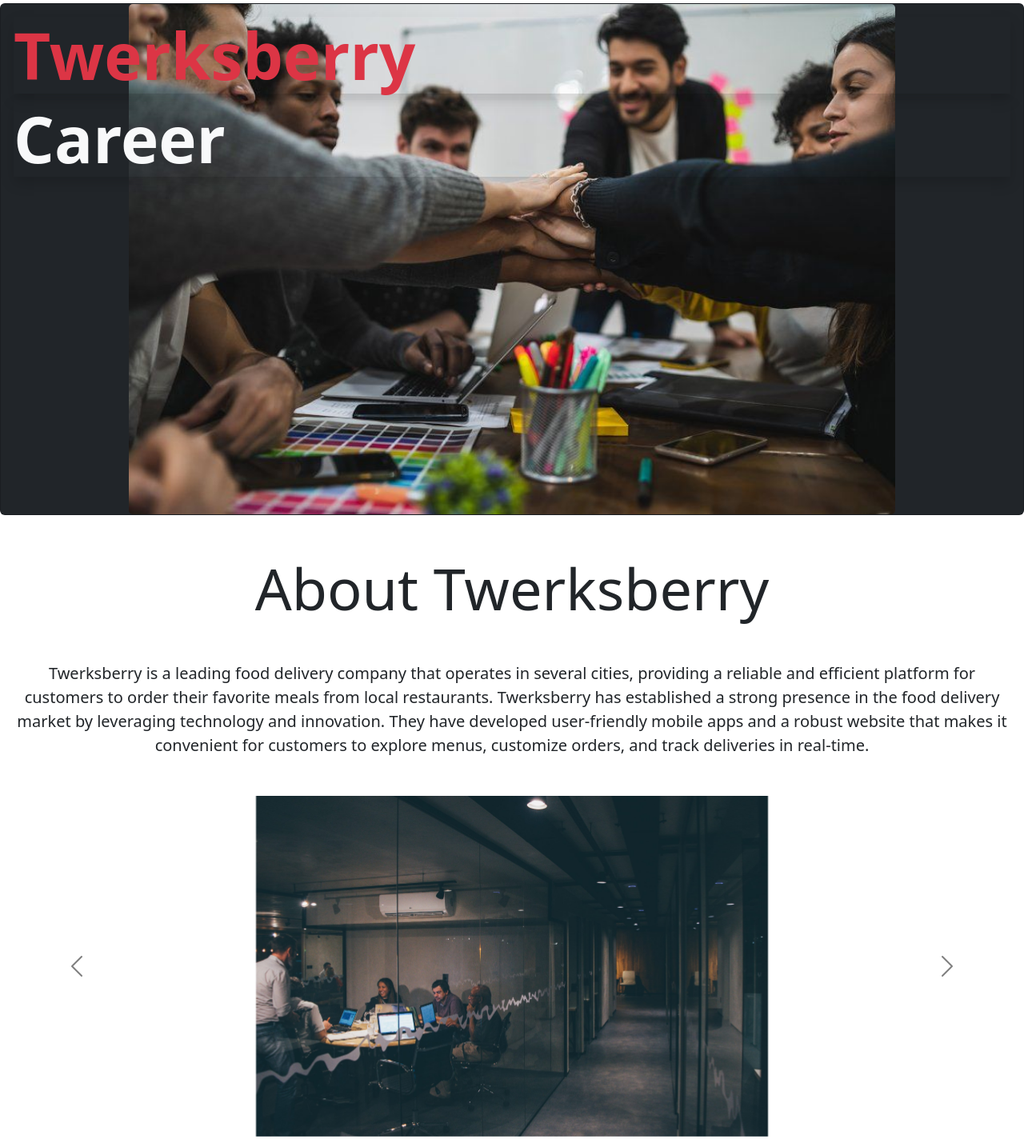
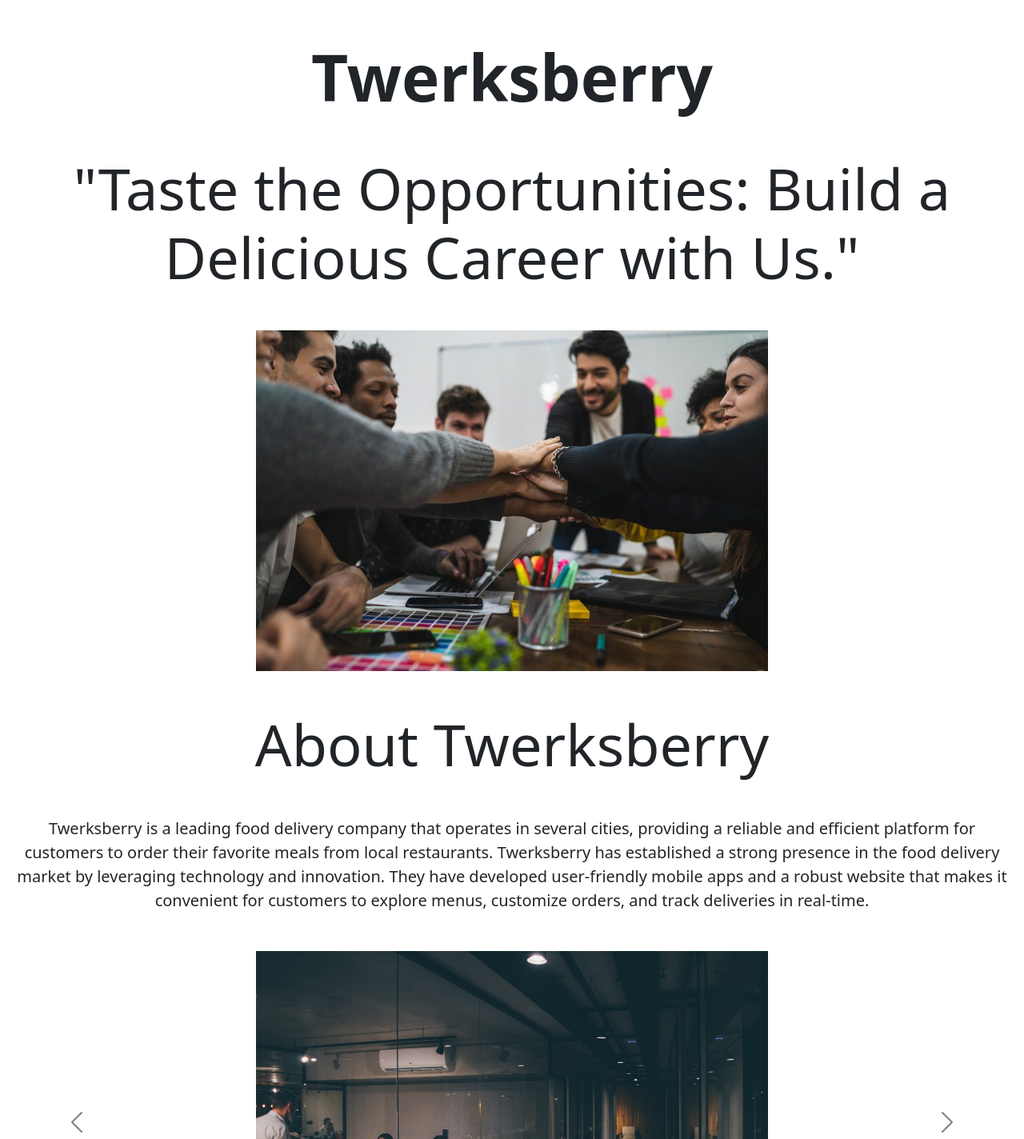
Before and after one commit to nidhi-2619/Twerksberry-careers-website, a Flask app: page / in a window 1280 px wide. Shown: the part 80-1504 px from the top of the page at 80% size. Run offline with Flask 3, Linux system fonts and the light colour scheme.

Commit message:
updated the carousel

```diff
--- a/templates/index.html
+++ b/templates/index.html
@@ -1,4 +1,3 @@
-{#{% load static %}#}
 <!DOCTYPE html>
 <html lang="en">
 <head>
@@ -12,7 +11,7 @@
 </head>
 <body >
 <div class="m-1 shadow-md" loading="lazy">
-    <nav class="navbar navbar-expand-lg navbar-light bg-light" data-aos="fade-up" loading="lazy">
+    <nav class="navbar navbar-expand-lg navbar-light bg-light" data-aos="fade-down" loading="lazy">
         <div class="container-fluid">
             <a href="#" class="navbar-brand">
                 <img src="/static/media/logo.jpg" height="50" alt="Logo"><b>Twerksberry</b>
@@ -35,16 +34,14 @@
     </nav>
 </div>
 
-<!-- Carousel images-->
-<div class="card text-bg-dark mask">
-  <img src="/static/media/Team%20of%20work%20showing%20unity%20with%20thei.jfif" class="card-img w-75 h-75 mx-auto" alt="">
-  <div class="card-img-overlay">
-   <h1 class="display-1 text-danger shadow shadow-gray shadow-intensity-lg" data-aos="fade-left">Twerksberry</h1>
-      <h1 class="display-1 text-light shadow shadow-gray shadow-intensity-lg" data-aos="fade-right">Career</h1>
-  </div>
+<div class="container-fluid text-center" data-aos="fade-down">
+    <h1 class="display-1 mt-5">Twerksberry</h1>
+    <h2 class="display-2 mt-5">"Taste the Opportunities: Build a Delicious Career with Us."</h2>
 </div>
 
-<div class="container-fluid text-center" data-aos="fade-up">
+<img src="/static/media/Team%20of%20work%20showing%20unity%20with%20thei.jfif" class="d-block w-50 h-50 mx-auto justify-content-center mx-5 my-5" alt="...">
+
+<div class="container-fluid text-center" data-aos="fade-down">
 <h2 class="display-2 mt-5">About Twerksberry</h2>
 <p class="lead mt-5">Twerksberry is a leading food delivery company that operates in several cities, providing a reliable and efficient platform
     for customers to order their favorite meals from local restaurants.
@@ -174,7 +171,7 @@
     AOS.init({
         offset: 200,
         delay:0,
-        duration:1000,
+        duration:600,
     });
   </script>
 </body>
```
Also changed, not shown: static/media/8400de39d13a6412cebc754281dc50e0984b793a995162f3f8e66dc4194ecc4f-rimg-w1200-h675-gmir.jpg (deleted).
